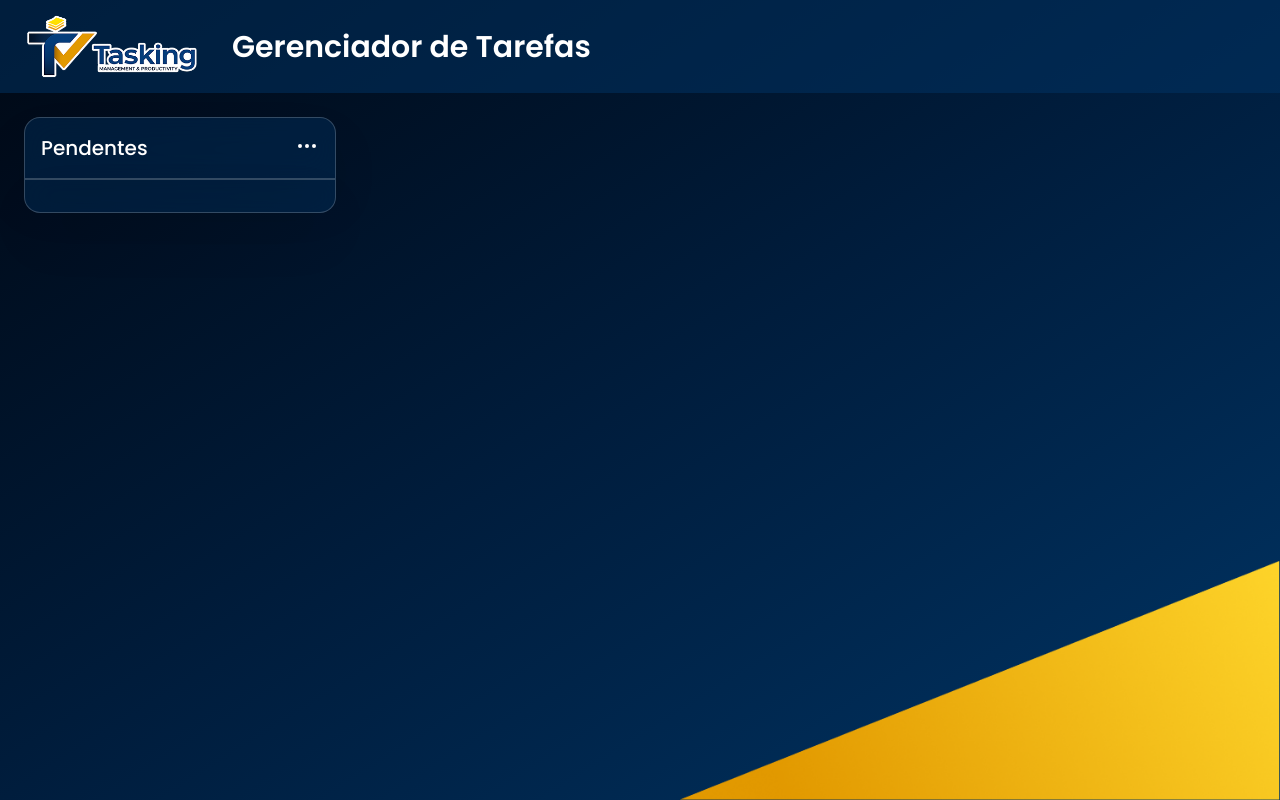
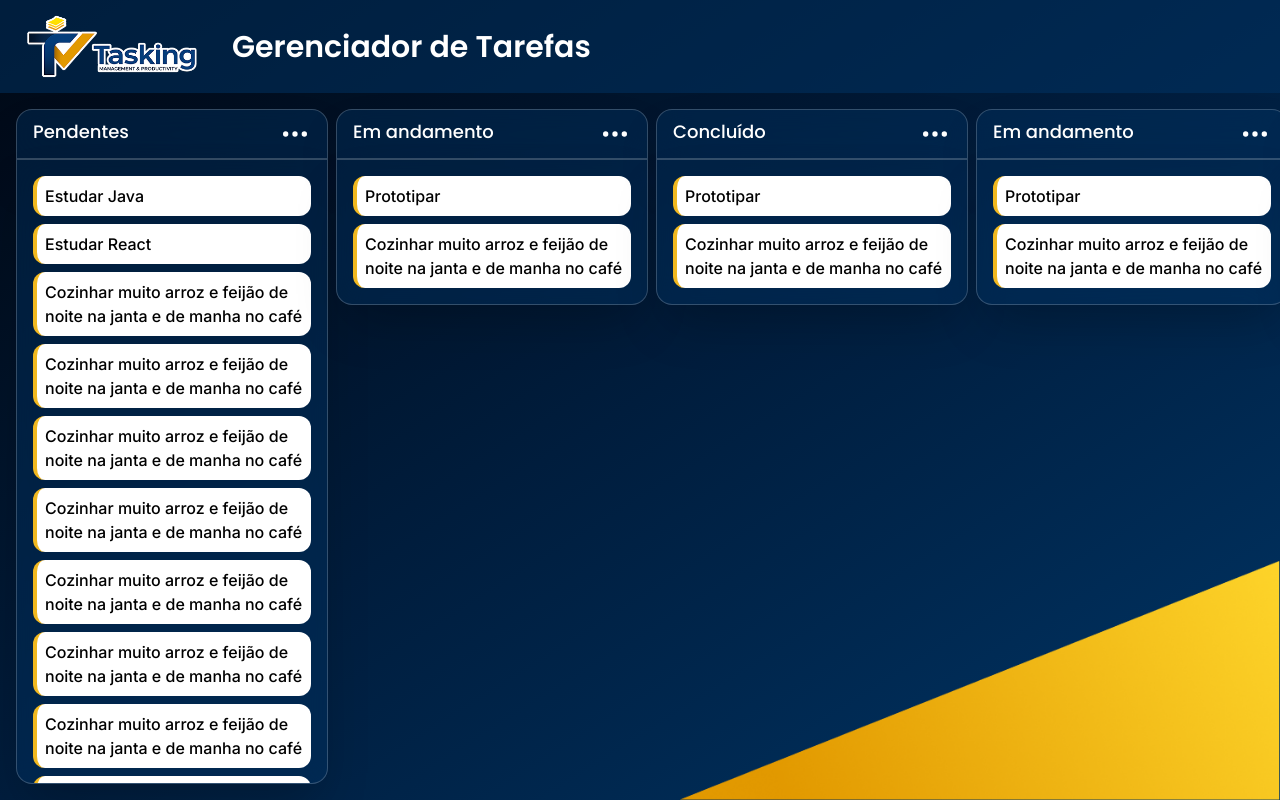
Before and after one commit to CaioSouza07/tasking-web, a React (Vite) app: page /task in a window 1280 px wide. Built offline with nearby package versions, Linux system fonts and the light colour scheme.

Commit message:
criado dnd arrastavel nas colunas

```diff
--- a/package.json
+++ b/package.json
@@ -10,6 +10,11 @@
     "preview": "vite preview"
   },
   "dependencies": {
+    "@dnd-kit/core": "^6.3.1",
+    "@dnd-kit/dom": "^0.4.0",
+    "@dnd-kit/react": "^0.4.0",
+    "@dnd-kit/sortable": "^10.0.0",
+    "@dnd-kit/utilities": "^3.2.2",
     "@tailwindcss/vite": "^4.2.2",
     "lucide-react": "^1.8.0",
     "react": "^19.2.4",
--- a/src/components/Background.jsx
+++ b/src/components/Background.jsx
@@ -2,12 +2,13 @@ import Poligono from "../assets/poligono-style.png";
 
 function Backgound({ children }) {
   return (
-    <div className="min-h-screen min-w-full bg-linear-to-br from-[#000814] via-[#001D3D] to-[#003566] flex  flex-col font-inter relative text-white">
-      {children}
+    <div className="min-h-screen min-w-full bg-linear-to-br from-[#000814] via-[#001D3D] to-[#003566] flex flex-col font-inter relative text-white">
+      <div className="relative z-10">{children}</div>
+
       <img
         src={Poligono}
         alt="Poligono decorativo"
-        className="absolute right-0 bottom-0 w-150"
+        className="absolute right-0 bottom-0 w-150 pointer-events-none z-0"
       />
     </div>
   );
--- a/src/components/BodyStep.jsx
+++ b/src/components/BodyStep.jsx
@@ -1,6 +1,14 @@
-function BodyStep() {
+import TaskCard from "./TaskCard";
+
+function BodyStep({ tasks }) {
   return (
-    <div className="bg-[#003566]/40 backdrop-blur-lg border border-white/20 shadow-2xl flex w-full p-4 justify-between rounded-b-2xl hover:bg-[#003566]/50 transition"></div>
+    <div className="flex flex-col min-h-0">
+      <div className="flex-1 overflow-y-auto bg-[#003566]/40 backdrop-blur-lg border border-white/20 shadow-2xl p-4 rounded-b-2xl flex flex-col gap-2">
+        {tasks.map((task) => (
+          <TaskCard key={task.id} task={task} />
+        ))}
+      </div>
+    </div>
   );
 }
 
--- a/src/components/HeaderStep.jsx
+++ b/src/components/HeaderStep.jsx
@@ -1,10 +1,18 @@
 import { Ellipsis } from "lucide-react";
+import { useState } from "react";
 
 function HeaderStep({ title }) {
+  const [openToolTip, setOpenToolTip] = useState(false);
+
   return (
-    <div className="bg-[#003566]/40 backdrop-blur-lg border border-white/20 shadow-2xl flex w-full p-4 justify-between rounded-t-2xl hover:bg-[#003566]/50 transition">
-      <h3 className="font-poppins font-medium text-xl">{title}</h3>
-      <Ellipsis className="text-white" />
+    <div className="bg-[#003566]/40 backdrop-blur-lg border border-white/20 shadow-2xl flex w-full p-4 pt-2 pb-2 justify-between rounded-t-2xl hover:bg-[#003566]/50 transition cursor-pointer">
+      <h3 className="font-poppins font-medium text-lg">{title}</h3>
+
+      <button onClick={() => setOpenToolTip(!openToolTip)}>
+        <Ellipsis color="white" size={32} />
+      </button>
+
+      {console.log(openToolTip)}
     </div>
   );
 }
--- a/src/components/StepColumn.jsx
+++ b/src/components/StepColumn.jsx
@@ -1,11 +1,26 @@
 import BodyStep from "./BodyStep";
 import HeaderStep from "./HeaderStep";
+import { useSortable } from "@dnd-kit/sortable";
+import { CSS } from "@dnd-kit/utilities";
 
-function StepColumn() {
+function StepColumn({ id, step }) {
+  const { attributes, listeners, setNodeRef, transform, transition } =
+    useSortable({ id });
+  const style = {
+    transition,
+    transform: CSS.Transform.toString(transform),
+  };
+
   return (
-    <div className="flex flex-col justify-center items-center w-78 m-6">
-      <HeaderStep title={"Pendentes"} />
-      <BodyStep />
+    <div
+      ref={setNodeRef}
+      {...attributes}
+      {...listeners}
+      style={style}
+      className="flex flex-col min-w-78 h-full min-h-0"
+    >
+      <HeaderStep title={step.title} />
+      <BodyStep tasks={step.tasks} />
     </div>
   );
 }
--- /dev/null
+++ b/src/components/TaskCard.jsx
@@ -0,0 +1,11 @@
+function TaskCard({ task }) {
+  return (
+    <div className="bg-white border-[#F1B81F] border-l-4 w-full text-black p-2 rounded-xl">
+      <h3 className="font-medium wrap-break-word overflow-hidden">
+        {task.title}
+      </h3>
+    </div>
+  );
+}
+
+export default TaskCard;
--- a/src/index.css
+++ b/src/index.css
@@ -6,3 +6,20 @@
   --font-poppins: "Poppins", "sans-serif";
   --font-inter: "Inter", "sans-serif";
 }
+
+::-webkit-scrollbar {
+  width: 8px;
+}
+
+::-webkit-scrollbar-track {
+  background: transparent; /* ou #001d3d */
+}
+
+::-webkit-scrollbar-thumb {
+  background: rgba(255, 255, 255, 0.5);
+  border-radius: 999px;
+}
+
+::-webkit-scrollbar-thumb:hover {
+  background: rgba(255, 255, 255, 0.4);
+}
--- a/src/pages/TasksPage.jsx
+++ b/src/pages/TasksPage.jsx
@@ -1,13 +1,212 @@
+import { useState } from "react";
 import Backgound from "../components/Background";
 import Header from "../components/Header";
 import HeaderStep from "../components/HeaderStep";
 import StepColumn from "../components/StepColumn";
+import { arrayMove } from "@dnd-kit/sortable";
+import { closestCorners, DndContext } from "@dnd-kit/core";
+import {
+  SortableContext,
+  horizontalListSortingStrategy,
+} from "@dnd-kit/sortable";
 
 function TasksPage() {
+  const [steps, setSteps] = useState([
+    {
+      id: 1,
+      title: "Pendentes",
+      tasks: [
+        {
+          id: 1,
+          title: "Estudar Java",
+        },
+        {
+          id: 2,
+          title: "Estudar React",
+        },
+        {
+          id: 3,
+          title:
+            "Cozinhar muito arroz e feijão de noite na janta e de manha no café",
+        },
+        {
+          id: 4,
+          title:
+            "Cozinhar muito arroz e feijão de noite na janta e de manha no café",
+        },
+        {
+          id: 5,
+          title:
+            "Cozinhar muito arroz e feijão de noite na janta e de manha no café",
+        },
+        {
+          id: 6,
+          title:
+            "Cozinhar muito arroz e feijão de noite na janta e de manha no café",
+        },
+        {
+          id: 7,
+          title:
+            "Cozinhar muito arroz e feijão de noite na janta e de manha no café",
+        },
+        {
+          id: 8,
+          title:
+            "Cozinhar muito arroz e feijão de noite na janta e de manha no café",
+        },
+        {
+          id: 9,
+          title:
+            "Cozinhar muito arroz e feijão de noite na janta e de manha no café",
+        },
+        {
+          id: 10,
+          title:
+            "Cozinhar muito arroz e feijão de noite na janta e de manha no café",
+        },
+        {
+          id: 11,
+          title:
+            "Cozinhar muito arroz e feijão de noite na janta e de manha no café",
+        },
+      ],
+    },
+    {
+      id: 2,
+      title: "Em andamento",
+      tasks: [
+        {
+          id: 1,
+          title: "Prototipar",
+        },
+        {
+          id: 2,
+          title:
+            "Cozinhar muito arroz e feijão de noite na janta e de manha no café",
+        },
+      ],
+    },
+    {
+      id: 3,
+      title: "Concluído",
+      tasks: [
+        {
+          id: 1,
+          title: "Prototipar",
+        },
+        {
+          id: 2,
+          title:
+            "Cozinhar muito arroz e feijão de noite na janta e de manha no café",
+        },
+      ],
+    },
+    {
+      id: 4,
+      title: "Em andamento",
+      tasks: [
+        {
+          id: 1,
+          title: "Prototipar",
+        },
+        {
+          id: 2,
+          title:
+            "Cozinhar muito arroz e feijão de noite na janta e de manha no café",
+        },
+      ],
+    },
+    {
+      id: 5,
+      title: "Em andamento",
+      tasks: [
+        {
+          id: 1,
+          title: "Prototipar",
+        },
+        {
+          id: 2,
+          title:
+            "Cozinhar muito arroz e feijão de noite na janta e de manha no café",
+        },
+      ],
+    },
+    {
+      id: 6,
+      title: "Em andamento",
+      tasks: [
+        {
+          id: 1,
+          title: "Prototipar",
+        },
+        {
+          id: 2,
+          title:
+            "Cozinhar muito arroz e feijão de noite na janta e de manha no café",
+        },
+      ],
+    },
+    {
+      id: 7,
+      title: "Em andamento",
+      tasks: [
+        {
+          id: 1,
+          title: "Prototipar",
+        },
+        {
+          id: 2,
+          title:
+            "Cozinhar muito arroz e feijão de noite na janta e de manha no café",
+        },
+      ],
+    },
+  ]);
+
+  const getStepPosition = (id) => steps.findIndex((step) => step.id === id);
+
+  const handleDragonEnd = (event) => {
+    const { active, over } = event;
+
+    if (!over || active.id === over.id) return;
+
+    setSteps((steps) => {
+      const originalPos = getStepPosition(active.id);
+      const newPos = getStepPosition(over.id);
+
+      return arrayMove(steps, originalPos, newPos);
+    });
+  };
+
   return (
     <Backgound>
-      <Header />
-      <StepColumn />
+      <div className="flex flex-col h-screen">
+        <Header />
+
+        <div className="flex flex-1 p-4 gap-2 items-start overflow-x-auto overflow-y-visible">
+          <DndContext
+            onDragEnd={handleDragonEnd}
+            collisionDetection={closestCorners}
+          >
+            <SortableContext
+              items={steps.map((step) => step.id)}
+              strategy={horizontalListSortingStrategy}
+            >
+              {steps.map((step) => {
+                return (
+                  <StepColumn
+                    id={step.id}
+                    handleDragonEnd={handleDragonEnd}
+                    collisionDetection={closestCorners}
+                    key={step.id}
+                    step={step}
+                  />
+                );
+              })}
+            </SortableContext>
+          </DndContext>
+        </div>
+      </div>
     </Backgound>
   );
 }
```
Also changed, not shown: 1 other file (tests, documents, lock files or other folders).
